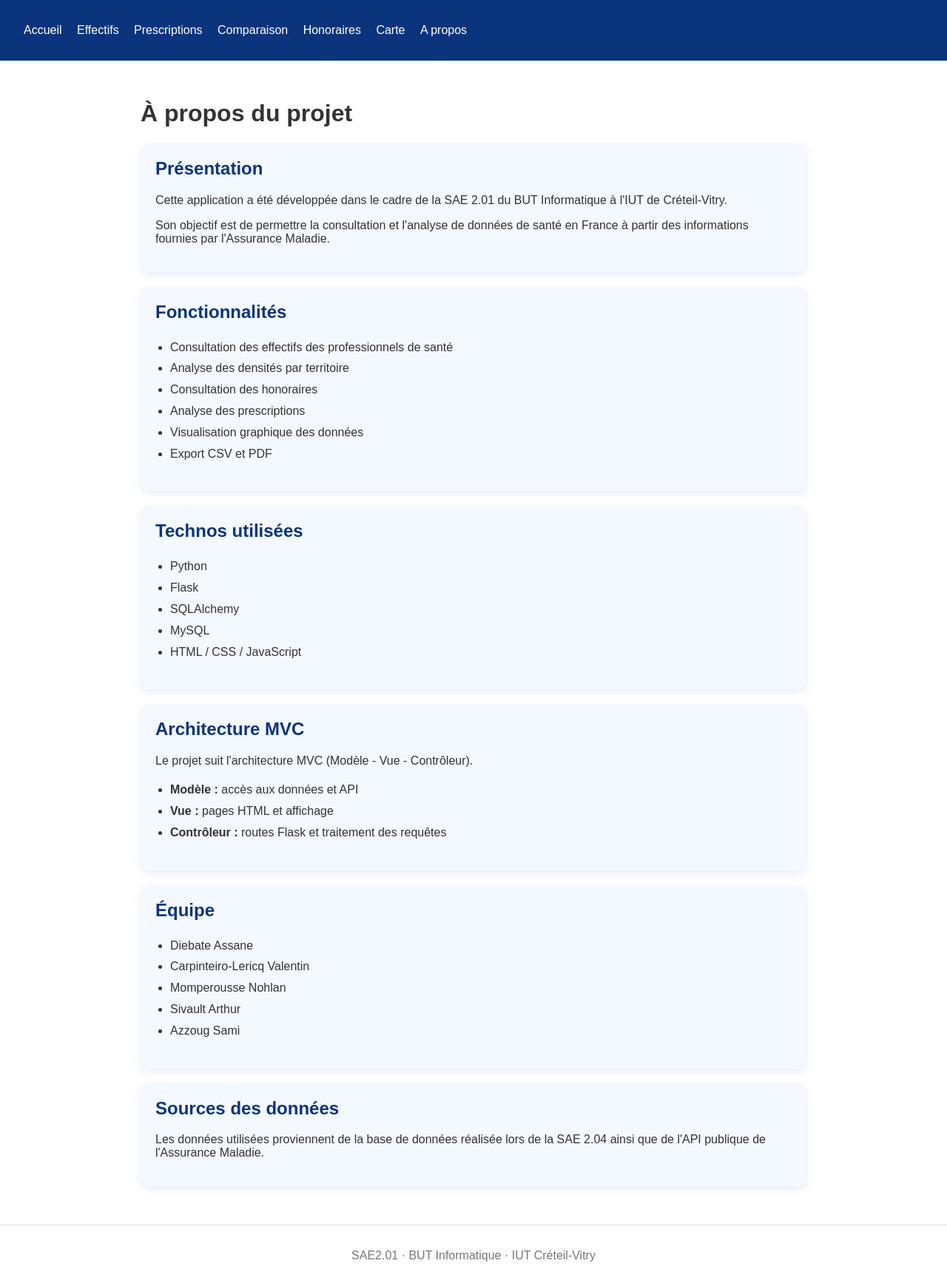
After one commit to valentincarp/SAE-2.01-D-veloppement-d-une-application, a Flask app: page /a_propos in a window 1280 px wide. The commit adds this page. Shown: the whole page at 74% size. Run offline with Flask 3, Linux system fonts and the light colour scheme.

Commit message:
ajout de la page a propos : controller et template

```diff
--- a/app.py
+++ b/app.py
@@ -9,6 +9,7 @@ from controllers.export import bp_export
 from controllers.comparaison import bp_comparaison
 from controllers.carte import bp_carte
 from controllers.effectifs import bp_effectifs
+from controllers.apropos import bp_a_propos
 
 app = Flask(__name__)
 app.config.from_object(Config)
@@ -22,6 +23,7 @@ app.register_blueprint(bp_honoraires)
 app.register_blueprint(bp_export)
 app.register_blueprint(bp_comparaison)
 app.register_blueprint(bp_carte)
+app.register_blueprint(bp_a_propos)
 
 @app.errorhandler(404)
 def page_non_trouvee(e):
--- /dev/null
+++ b/controllers/apropos.py
@@ -0,0 +1,12 @@
+from flask import Blueprint, render_template
+from models.db import Session
+
+bp_a_propos = Blueprint("a_propos", __name__)
+
+@bp_a_propos.route("/a_propos")
+def afficher():
+    session = Session()
+    try:
+        return render_template("apropos.html")
+    finally:
+        session.close()
--- a/static/css/style.css
+++ b/static/css/style.css
@@ -185,3 +185,15 @@ select {
         flex-direction: column;
     }
 }
+.carte {
+    background: #f4f9ff;
+    padding: 20px;
+    margin-bottom: 20px;
+    border-radius: 12px;
+    box-shadow: 0 4px 12px rgba(0, 80, 180, 0.1);
+}
+
+.carte h2 {
+    color: #0a347c;
+    margin-top: 0;
+}
--- /dev/null
+++ b/templates/apropos.html
@@ -0,0 +1,78 @@
+{% extends "base.html" %}
+
+{% block titre %}À propos{% endblock %}
+
+{% block contenu %}
+
+<h1>À propos du projet</h1>
+
+<section class="carte">
+    <h2>Présentation</h2>
+    <p>
+        Cette application a été développée dans le cadre de la SAE 2.01 du
+        BUT Informatique à l'IUT de Créteil-Vitry.
+    </p>
+
+    <p>
+        Son objectif est de permettre la consultation et l'analyse de données
+        de santé en France à partir des informations fournies par l'Assurance
+        Maladie.
+    </p>
+</section>
+
+<section class="carte">
+    <h2>Fonctionnalités</h2>
+    <ul>
+        <li>Consultation des effectifs des professionnels de santé</li>
+        <li>Analyse des densités par territoire</li>
+        <li>Consultation des honoraires</li>
+        <li>Analyse des prescriptions</li>
+        <li>Visualisation graphique des données</li>
+        <li>Export CSV et PDF</li>
+    </ul>
+</section>
+
+<section class="carte">
+    <h2>Technos utilisées</h2>
+    <ul>
+        <li>Python</li>
+        <li>Flask</li>
+        <li>SQLAlchemy</li>
+        <li>MySQL</li>
+        <li>HTML / CSS / JavaScript</li>
+    </ul>
+</section>
+
+<section class="carte">
+    <h2>Architecture MVC</h2>
+    <p>
+        Le projet suit l'architecture MVC (Modèle - Vue - Contrôleur).
+    </p>
+
+    <ul>
+        <li><strong>Modèle :</strong> accès aux données et API</li>
+        <li><strong>Vue :</strong> pages HTML et affichage</li>
+        <li><strong>Contrôleur :</strong> routes Flask et traitement des requêtes</li>
+    </ul>
+</section>
+
+<section class="carte">
+    <h2>Équipe</h2>
+    <ul>
+            <li>Diebate Assane</li>
+            <li>Carpinteiro-Lericq Valentin</li>
+            <li>Momperousse Nohlan</li>
+            <li>Sivault Arthur</li>
+            <li>Azzoug Sami</li>
+    </ul>
+</section>
+
+<section class="carte">
+    <h2>Sources des données</h2>
+    <p>
+        Les données utilisées proviennent de la base de données réalisée lors
+        de la SAE 2.04 ainsi que de l'API publique de l'Assurance Maladie.
+    </p>
+</section>
+
+{% endblock %}
--- a/templates/base.html
+++ b/templates/base.html
@@ -14,6 +14,7 @@
             <a href="{{ url_for('comparaison.comparaison') }}">Comparaison</a>
             <a href="{{ url_for('honoraires.afficher') }}">Honoraires</a>
             <a href="{{ url_for('carte.afficher') }}">Carte</a>
+            <a href="{{ url_for('a_propos.afficher') }}">A propos</a>
         </nav>
     </header>
     <main>
```
